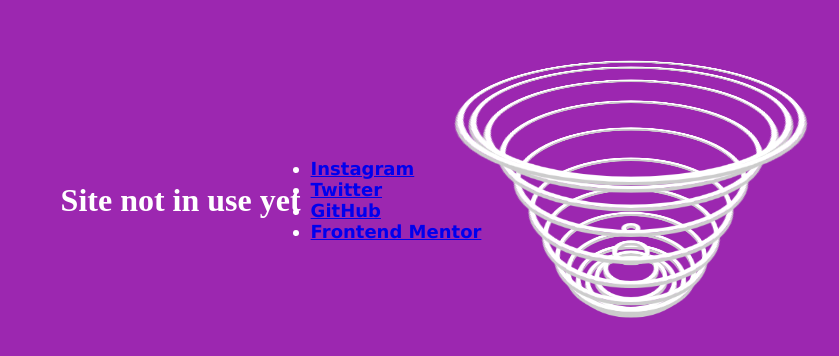
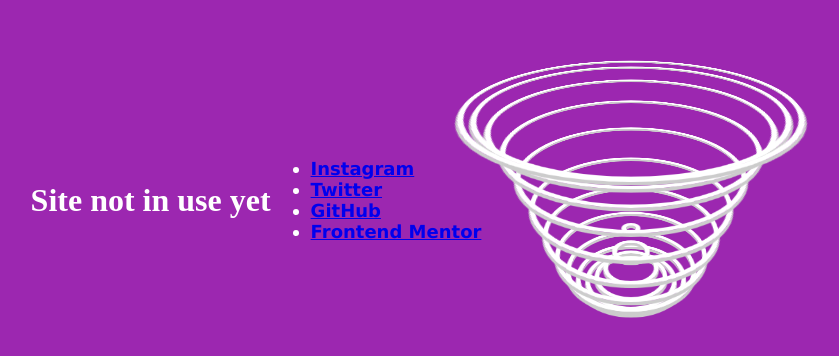
Before and after one commit to DxnielXndrew/DanielAndrew1, a plain HTML site: page index.html in a window 1280 px wide. Shown: the part 200-556 px from the top of the page, without its empty margins (214-1053 px from the left). Drawn offline with Linux system fonts and the light colour scheme.

Commit message:
Update index.html

```diff
--- a/index.html
+++ b/index.html
@@ -22,7 +22,7 @@
 </head>
 <body>
 
-    <h1 style="color: white; position: relative; left: -10px;" >
+    <h1 style="display: block;color: white; position: relative; left: -40px;" >
     Site not in use yet
     </h1>
 
```
